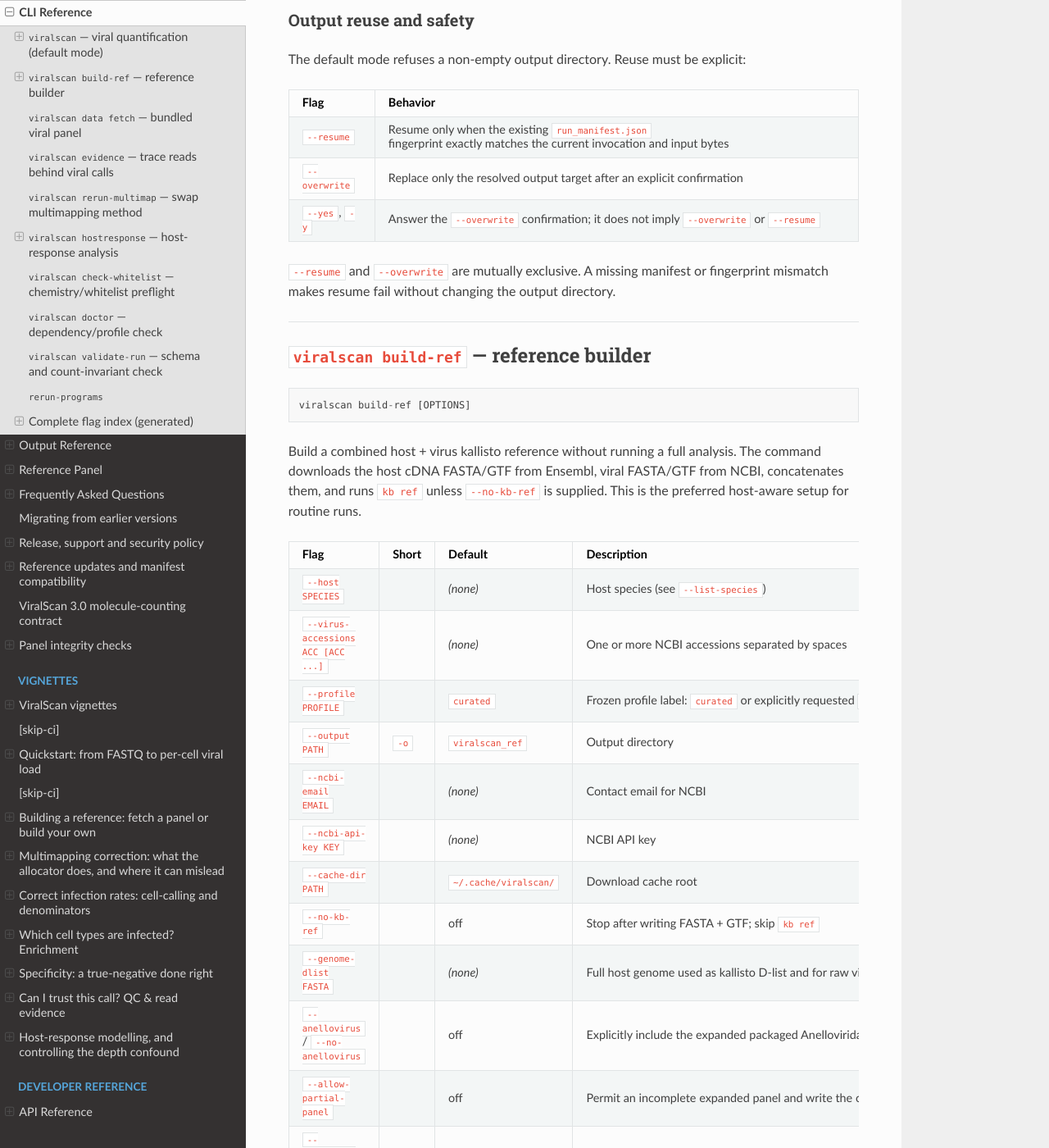
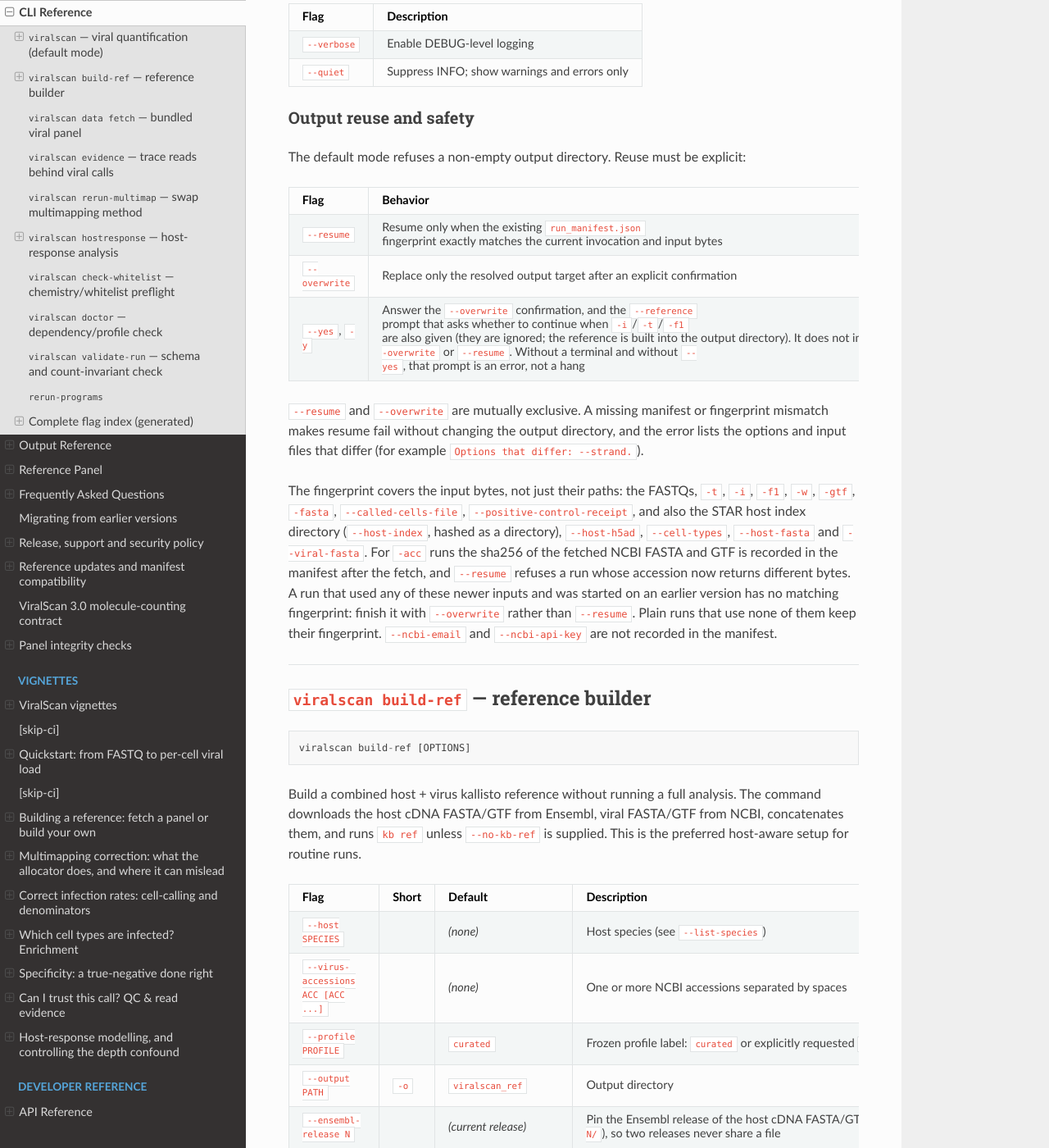
Before and after one commit to mdmanurung/ViralScan, a Sphinx documentation site: the page built from docs/cli_reference.md, in a window 1280 px wide and 1400 px high, scrolled down 4483 px. Shown: the whole window at 82% size. Built offline with Sphinx 7.4.7 and the Read the Docs theme 3.1.0, drawn with Linux system fonts in a browser that asks for light colours; some of the changed text lies outside the part shown.

Commit message:
docs: manifest-gated viral panel, NCBI email on cache hit, resume fingerprint, --ensembl-release
Co-Authored-By: Claude Sonnet 5.5 <noreply@anthropic.com>

````diff
--- a/docs/cli_reference.md
+++ b/docs/cli_reference.md
@@ -45,8 +45,8 @@ host-virus cross-homology can create candidate evidence. Use
 | `--fasta PATH` | `-fasta` | FASTA file(s), comma-separated |
 | `--gtf PATH` | `-gtf` | GTF file(s), comma-separated |
 | `--ncbi-accession ACC` | `-acc` | NCBI accession(s), comma-separated; fetch + build |
-| `--ncbi-email EMAIL` | | Contact email for NCBI (or `$NCBI_EMAIL`) |
-| `--data-cache-dir PATH` | | Viral annotation cache root for the bundled panel (`PATH/data/`) |
+| `--ncbi-email EMAIL` | | Contact email for NCBI (or `$NCBI_EMAIL`); needed only when a sequence must be downloaded, not for a cache hit |
+| `--data-cache-dir PATH` | | Viral annotation cache root for the bundled panel (`PATH/data/`); read only for an index without a `<index>.build_manifest.json` |
 
 Reference modes are mutually exclusive:
 
@@ -137,10 +137,22 @@ The default mode refuses a non-empty output directory. Reuse must be explicit:
 |------|----------|
 | `--resume` | Resume only when the existing `run_manifest.json` fingerprint exactly matches the current invocation and input bytes |
 | `--overwrite` | Replace only the resolved output target after an explicit confirmation |
-| `--yes`, `-y` | Answer the `--overwrite` confirmation; it does not imply `--overwrite` or `--resume` |
+| `--yes`, `-y` | Answer the `--overwrite` confirmation, and the `--reference` prompt that asks whether to continue when `-i`/`-t`/`-f1` are also given (they are ignored; the reference is built into the output directory). It does not imply `--overwrite` or `--resume`. Without a terminal and without `--yes`, that prompt is an error, not a hang |
 
 `--resume` and `--overwrite` are mutually exclusive. A missing manifest or
-fingerprint mismatch makes resume fail without changing the output directory.
+fingerprint mismatch makes resume fail without changing the output directory, and
+the error lists the options and input files that differ (for example
+`Options that differ: --strand.`).
+
+The fingerprint covers the input bytes, not just their paths: the FASTQs, `-t`, `-i`,
+`-f1`, `-w`, `-gtf`, `-fasta`, `--called-cells-file`, `--positive-control-receipt`, and also the
+STAR host index directory (`--host-index`, hashed as a directory), `--host-h5ad`,
+`--cell-types`, `--host-fasta` and `--viral-fasta`. For `-acc` runs the sha256 of the
+fetched NCBI FASTA and GTF is recorded in the manifest after the fetch, and `--resume`
+refuses a run whose accession now returns different bytes. A run that used any of these
+newer inputs and was started on an earlier version has no matching fingerprint: finish it
+with `--overwrite` rather than `--resume`. Plain runs that use none of them keep their
+fingerprint. `--ncbi-email` and `--ncbi-api-key` are not recorded in the manifest.
 
 ---
 
@@ -162,7 +174,8 @@ runs.
 | `--virus-accessions ACC [ACC ...]` | | *(none)* | One or more NCBI accessions separated by spaces |
 | `--profile PROFILE` | | `curated` | Frozen profile label: `curated` or explicitly requested `broad-discovery` |
 | `--output PATH` | `-o` | `viralscan_ref` | Output directory |
-| `--ncbi-email EMAIL` | | *(none)* | Contact email for NCBI |
+| `--ensembl-release N` | | *(current release)* | Pin the Ensembl release of the host cDNA FASTA/GTF (for example `116`). Without it the current release is read from `ftp.ensembl.org/pub/VERSION`; if that cannot be reached the build stops and asks for a pin instead of silently using an old release. The cache is keyed by release (`<cache>/ensembl/<species>/release-N/`), so two releases never share a file |
+| `--ncbi-email EMAIL` | | *(none)* | Contact email for NCBI (needed only when a sequence has to be downloaded, not for a cache hit) |
 | `--ncbi-api-key KEY` | | *(none)* | NCBI API key |
 | `--cache-dir PATH` | | `~/.cache/viralscan/` | Download cache root |
 | `--no-kb-ref` | | off | Stop after writing FASTA + GTF; skip `kb ref` |
@@ -181,6 +194,10 @@ The default curated reference contains the host and explicit
 masking, clustering, and index construction fail if their tools are missing.
 Every successful build writes `reference_manifest.json` with a combined hash
 and per-sequence identifier, source, retrieval time, digest, and length.
+`kb ref` is always run with `--overwrite`, so rebuilding into a non-empty output
+directory replaces the index and t2g instead of silently keeping the old ones. A host
+cDNA cache written by an earlier version (without the `release-N/` level) is
+downloaded again once.
 
 ### ⚠ `--genome-dlist` is the weakest host-control option, not the strongest
 
@@ -248,7 +265,9 @@ viralscan data fetch [OPTIONS]
 ```
 
 Download the bundled viral GTF panel from Zenodo, verify checksums, and unpack
-the GTF files into the local ViralScan cache.
+the GTF files into the local ViralScan cache. A run needs the panel only for an index
+without a `<index>.build_manifest.json` (such as one not built by `viralscan build-ref`);
+with a manifest the viral gene list comes from the manifest.
 
 | Flag | Default | Description |
 |------|---------|-------------|
````
Also changed, not shown: README.md (+9 -4 lines), docs/installation.md (+9 -5 lines), docs/quickstart.md (+3 -2 lines), docs/reference_panel.md (+9 -4 lines).
